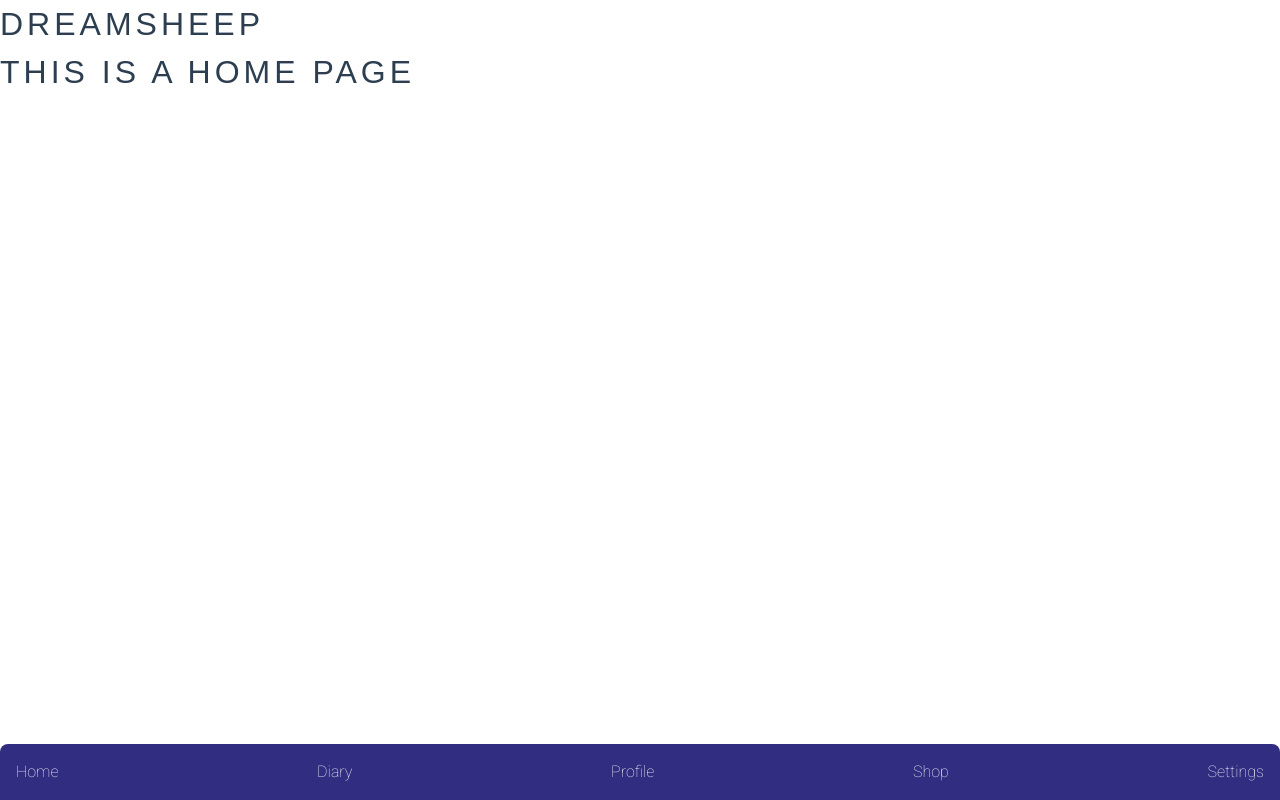
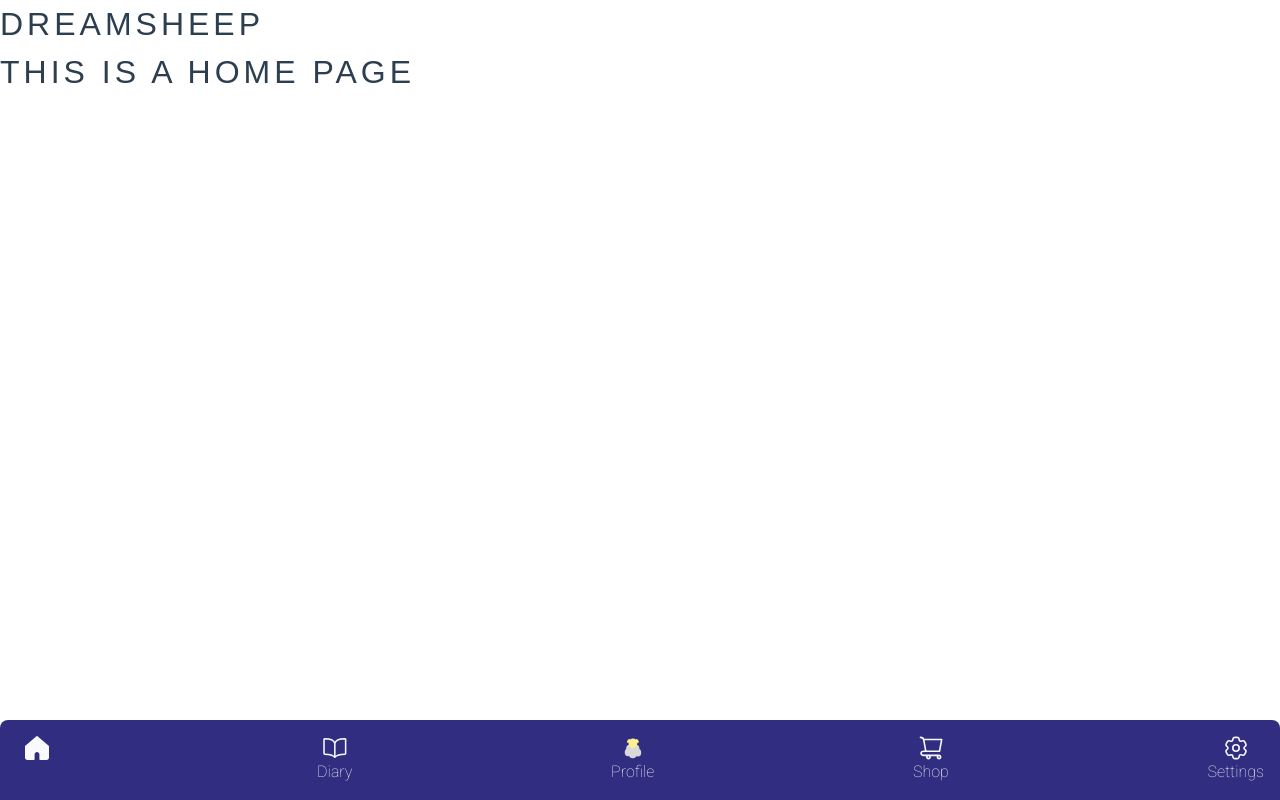
Before and after one commit to SamuelCharasse/2024-DreamSheepApp-Grp4, a Vue app in the folder DreamSheep-app/: page / in a window 1280 px wide. Built offline with nearby package versions, Linux system fonts and the light colour scheme; a web font is replaced by a local one.

Commit message:
refactor: Update Menu component with improved navigation links styling

```diff
--- a/DreamSheep-app/src/components/Menu.vue
+++ b/DreamSheep-app/src/components/Menu.vue
@@ -4,12 +4,37 @@ import {RouterLink} from 'vue-router';
 
 <template>
     <nav class="fixed bottom-0 inset-x-0 bg-indigo-900 rounded-t-lg">
-        <ul class="flex flex-row justify-between p-4 text-slate-50">
-            <li><router-link to="/">Home</router-link></li>
-            <li><router-link to="/diary">Diary</router-link></li>
-            <li><router-link to="/profile">Profile</router-link></li>
-            <li><router-link to="/shop">Shop</router-link></li>
-            <li><router-link to="/settings">Settings</router-link></li>
+        <ul class="flex flex-row justify-between items-center p-4 text-slate-50">
+            <li>
+                <router-link to="/" class="flex flex-col items-center">
+                <img src="./icons/HomeIcon.svg" alt="Icon" class="h-6 w-6 text-slate-50">
+                <span :class="{ 'text-transparent': $route.path === '/' }">Home</span>
+                </router-link>
+            </li>
+            <li>
+                <router-link to="/diary" class="flex flex-col items-center">
+                <img src="./icons/DiaryIcon.svg" alt="Icon" class="h-6 w-6 text-slate-50">
+                <span :class="{ 'text-transparent': $route.path === '/diary'}">Diary</span>
+                </router-link>
+            </li>
+            <li>
+                <router-link to="/profile" class="flex flex-col items-center">
+                <img src="./icons/ProfileIcon.svg" alt="Icon" class="h-6 w-6 text-slate-50">
+                <span :class="{ 'text-transparent': $route.path === '/profile'}">Profile</span>
+                </router-link>
+            </li>
+            <li>
+                <router-link to="/shop" class="flex flex-col items-center">
+                <img src="./icons/ShopIcon.svg" alt="Icon" class="h-6 w-6 text-slate-50">
+                <span :class="{ 'text-transparent': $route.path === '/shop'}">Shop</span>
+                </router-link>
+            </li>
+            <li>
+                <router-link to="/settings" class="flex flex-col items-center">
+                <img src="./icons/SettingsIcon.svg" alt="Icon" class="h-6 w-6 text-slate-50">
+                <span :class="{ 'text-transparent': $route.path === '/settings'}">Settings</span>
+                </router-link>
+            </li>
         </ul>
     </nav>
 </template>
```
